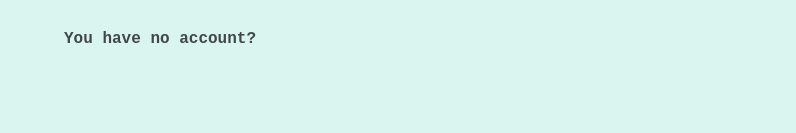
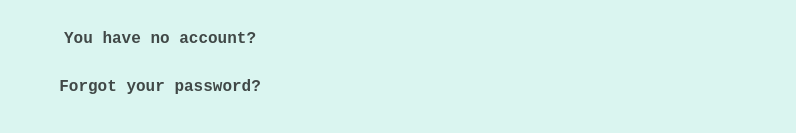
Before and after one commit to chamale-rac/overcome, a React (Vite) app: page /login in a window 1280 px wide. Shown: the part 747-880 px from the top of the page, without its empty margins (480-1276 px from the left). Built offline with nearby package versions, Linux system fonts and the light colour scheme; no server answers; a web font is replaced by a local one.

Commit message:
feat: reset rout

```diff
--- a/src/components/pages/Login/Auth/Auth.jsx
+++ b/src/components/pages/Login/Auth/Auth.jsx
@@ -40,9 +40,19 @@ const Auth = () => {
               navigate('/')
               landing.intro = false
             }}
-            customStyles="w-fit px-4 py-2.5 font-bold rounded-full text-base mb-20"
+            customStyles="w-fit px-4 py-2.5 font-bold rounded-full text-base mb-2"
           >
             You have no account?
+          </NavButton>
+          <NavButton
+            type="link"
+            handleClick={() => {
+              navigate('/reset')
+              landing.intro = false
+            }}
+            customStyles="w-fit px-4 py-0 font-bold rounded-full text-base mb-20"
+          >
+            Forgot your password?
           </NavButton>
         </motion.div>
       </motion.div>
--- /dev/null
+++ b/src/pages/Reset.jsx
@@ -0,0 +1,7 @@
+import React from 'react'
+
+const Reset = () => {
+  return <div>Reset Password</div>
+}
+
+export default Reset
--- a/src/pages/index.js
+++ b/src/pages/index.js
@@ -1,5 +1,6 @@
 import Landing from './Landing'
 import Login from './Login'
+import Reset from './Reset'
 import EventsDashboard from './EventsDashboard/EventsDashboard'
 import EventPage from './EventPage/EventPage'
 import UserPage from './UserPage/UserPage'
@@ -8,6 +9,7 @@ import FriendsDashboard from './FriendsDashboard/FriendsDashboard'
 export {
   Landing,
   Login,
+  Reset,
   EventsDashboard,
   EventPage,
   UserPage,
--- a/src/routes/App.jsx
+++ b/src/routes/App.jsx
@@ -3,6 +3,7 @@ import { ErrorPage } from '@assets'
 import {
   Login,
   Landing,
+  Reset,
   EventsDashboard,
   EventPage,
   UserPage,
@@ -39,6 +40,7 @@ function App() {
       {/* public */}
       <Route path="/" element={<Landing />} />
       <Route path="/login" element={<Login />} />
+      <Route path="/reset" element={<Reset />} />
 
       {/* protected */}
       <Route element={<RequireAuth />}>
--- a/src/utils/constants.js
+++ b/src/utils/constants.js
@@ -1,5 +1,5 @@
-export const SERVER_BASE_URL = 'https://overcome-api.onrender.com'
-export const SERVICES_BASE_URL = 'http://127.0.0.1:8080'
+export const SERVER_BASE_URL = import.meta.env.VITE_SERVER_BASE_URL
+export const SERVICES_BASE_URL = import.meta.env.VITE_SERVICES_BASE_URL
 
 export const PROFILE_IMAGES_HEIGHT = 256
 export const PROFILE_IMAGES_WIDTH = 256
```
Also changed, not shown: 1 other file (tests, documents, lock files or other folders).
